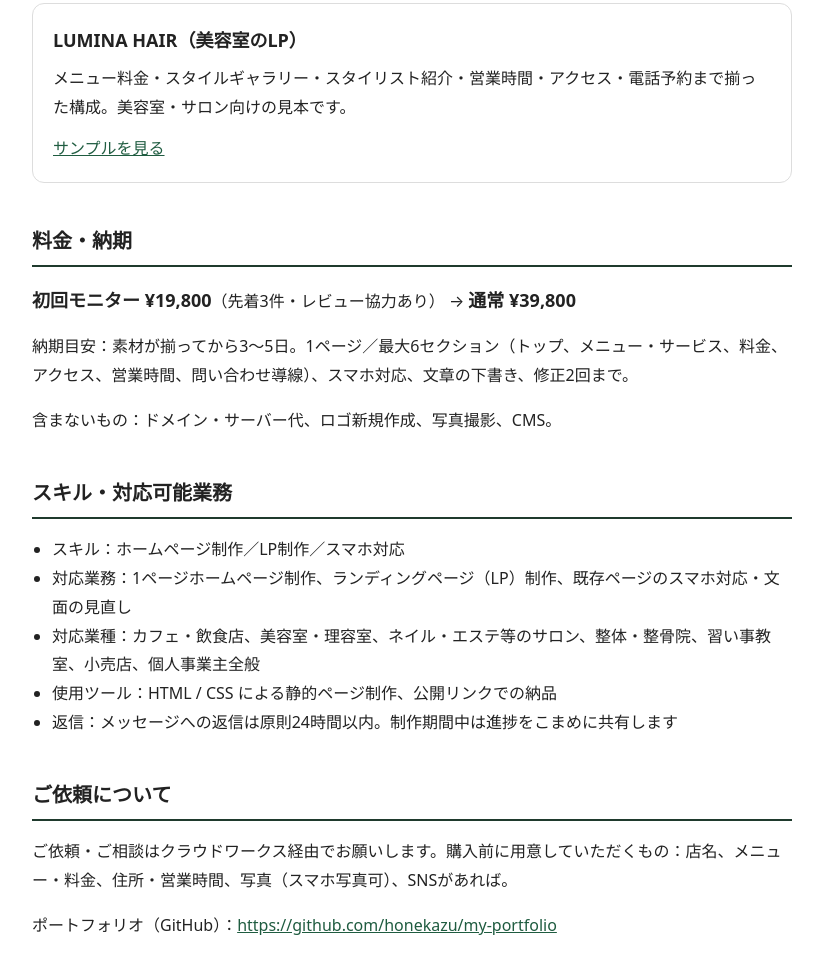
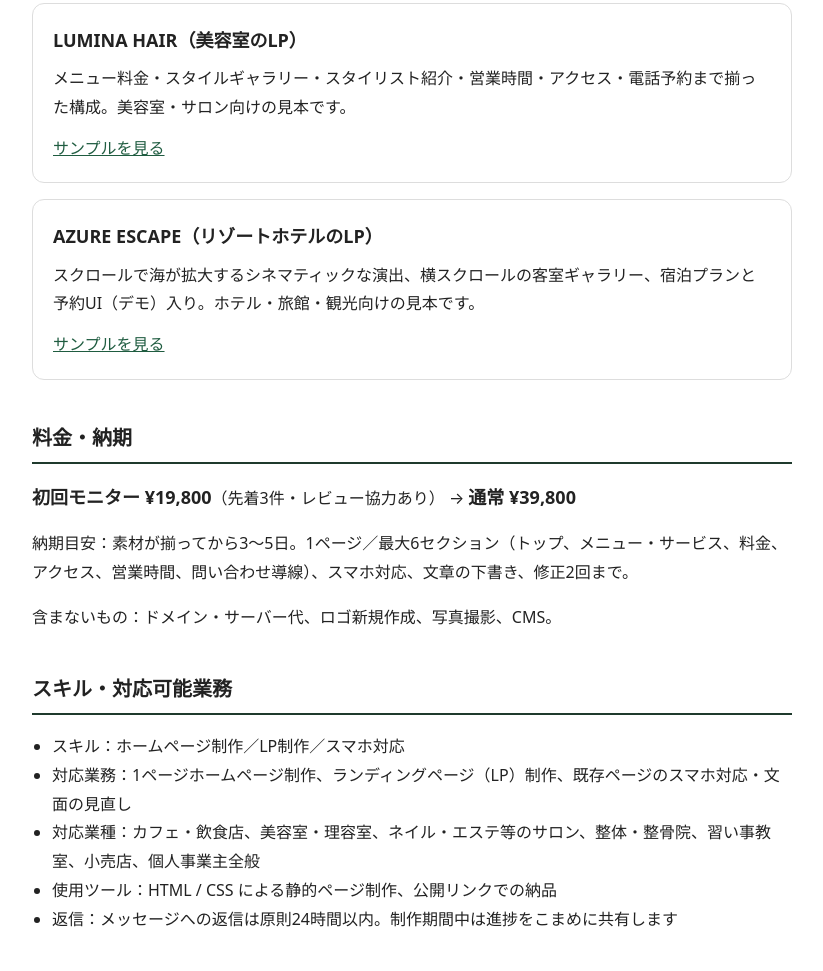
Before and after one commit to honekazu/my-portfolio, a plain HTML site: page index.html in a window 1280 px wide. Shown: the part 1199-2170 px from the top of the page, without its empty margins (228-1051 px from the left). Drawn offline with Linux system fonts and the light colour scheme.

Commit message:
ポートフォリオに AZURE ESCAPE を追加（5件目のサンプル）

```diff
--- a/index.html
+++ b/index.html
@@ -54,6 +54,11 @@
     <p>メニュー料金・スタイルギャラリー・スタイリスト紹介・営業時間・アクセス・電話予約まで揃った構成。美容室・サロン向けの見本です。</p>
     <a href="samples/lumina-hair.html">サンプルを見る</a>
   </div>
+  <div class="card">
+    <h3>AZURE ESCAPE（リゾートホテルのLP）</h3>
+    <p>スクロールで海が拡大するシネマティックな演出、横スクロールの客室ギャラリー、宿泊プランと予約UI（デモ）入り。ホテル・旅館・観光向けの見本です。</p>
+    <a href="samples/azure-escape.html">サンプルを見る</a>
+  </div>
 
   <h2>料金・納期</h2>
   <p><span class="price">初回モニター ¥19,800</span>（先着3件・レビュー協力あり） → <span class="price">通常 ¥39,800</span></p>
```
Also changed, not shown: 1 other file.
